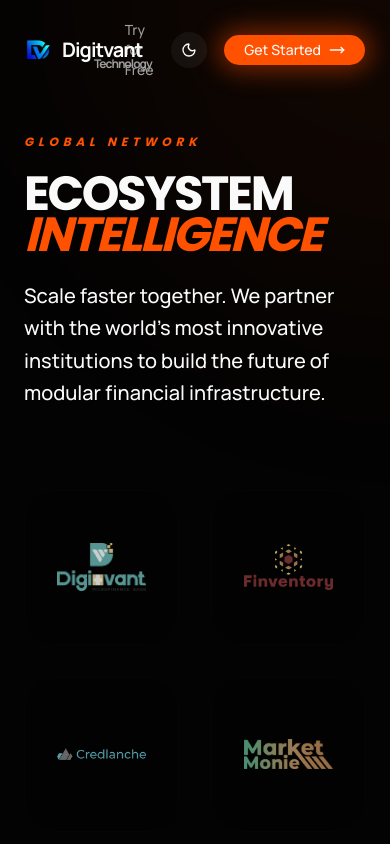
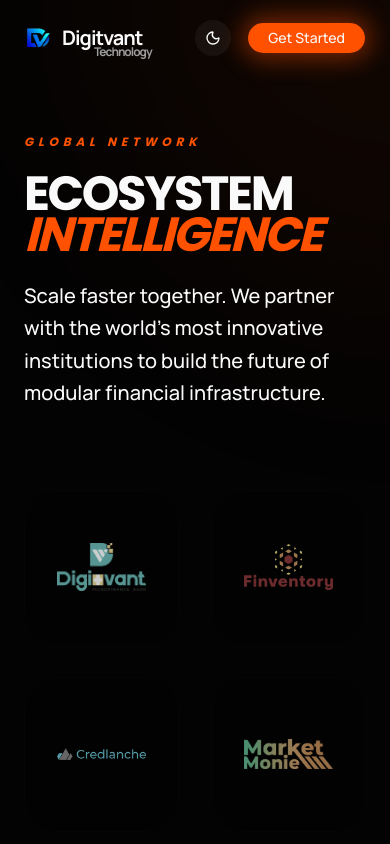
Before and after one commit to Petsamuel/digit-tech, a Next.js app: page /partners in a window 390 px wide. Shown: the top 844 px of the page. Built offline with nearby package versions, Linux system fonts and the light colour scheme.

Commit message:
modified

```diff
--- a/components/dashboard-preview.tsx
+++ b/components/dashboard-preview.tsx
@@ -19,7 +19,7 @@
 
 export function DashboardPreview() {
   return (
-    <section className="relative py-24 px-6 overflow-hidden bg-background">
+    <section className="relative py-24 lf:px-6 overflow-hidden bg-background">
       <div className="max-w-5xl mx-auto">
         <motion.div
           initial={{ opacity: 0, y: 40 }}
--- a/components/header.tsx
+++ b/components/header.tsx
@@ -86,13 +86,13 @@
         </div>
 
         <div className="flex items-center gap-4">
-          <Link href="/try" className="text-sm font-medium transition-colors text-muted-foreground hover:text-foreground">
+          <Link href="/try" className="text-sm font-medium transition-colors text-muted-foreground hover:text-foreground hidden lg:block">
             Try for Free
           </Link>
           <ModeToggle />
           <Button className="rounded-full bg-primary text-primary-foreground hover:bg-primary/90 px-5 gap-2 group brand-glow">
             Get Started
-            <MoveRight className="w-4 h-4 group-hover:translate-x-1 transition-transform" />
+
           </Button>
         </div>
       </nav>
--- a/components/hero.tsx
+++ b/components/hero.tsx
@@ -63,7 +63,7 @@
           initial={{ opacity: 0, y: 20 }}
           animate={{ opacity: 1, y: 0 }}
           transition={{ duration: 0.5, delay: 0.3 }}
-          className="flex flex-col sm:flex-row items-center gap-4"
+          className="flex flex-row items-center gap-4"
         >
           <Button variant="outline" size="lg" className="rounded-full px-8 bg-white/5 border-white/10 hover:bg-white/10 gap-2 font-semibold">
             Request Demo
--- a/components/services.tsx
+++ b/components/services.tsx
@@ -113,9 +113,9 @@
           initial={{ opacity: 0, y: 20 }}
           whileInView={{ opacity: 1, y: 0 }}
           viewport={{ once: true }}
-          className="flex flex-col md:flex-row items-end justify-between gap-8"
+          className="flex flex-col md:flex-row lg:items-end justify-between gap-8 items-start"
         >
-          <div className="space-y-4">
+          <div className="space-y-4 ">
             <h4 className="text-primary font-bold tracking-widest text-xs uppercase">Our Core Architecture</h4>
             <h2 className="text-4xl md:text-6xl font-black tracking-tighter text-foreground uppercase leading-[0.9]">
               Discover <br /> <span className="text-primary italic">The Platform</span>
--- a/components/what-we-do.tsx
+++ b/components/what-we-do.tsx
@@ -79,7 +79,7 @@
             <div className="flex flex-col md:flex-row items-center gap-6">
               <Button
                 variant="outline"
-                className="rounded-full bg-transparent border-primary-foreground/40 hover:bg-primary-foreground hover:text-primary text-primary-foreground font-bold px-8 py-6 h-auto tracking-tight transition-all border-2"
+                className="rounded-full bg-transparent border-primary-foreground/40 hover:bg-primary-foreground hover:text-black text-primary-foreground font-bold px-8 py-6 h-auto tracking-tight transition-all border-2"
               >
                 SCHEDULE A FREE CALL
                 <ArrowDownRight className="w-5 h-5 ml-2 -rotate-45" />
```
